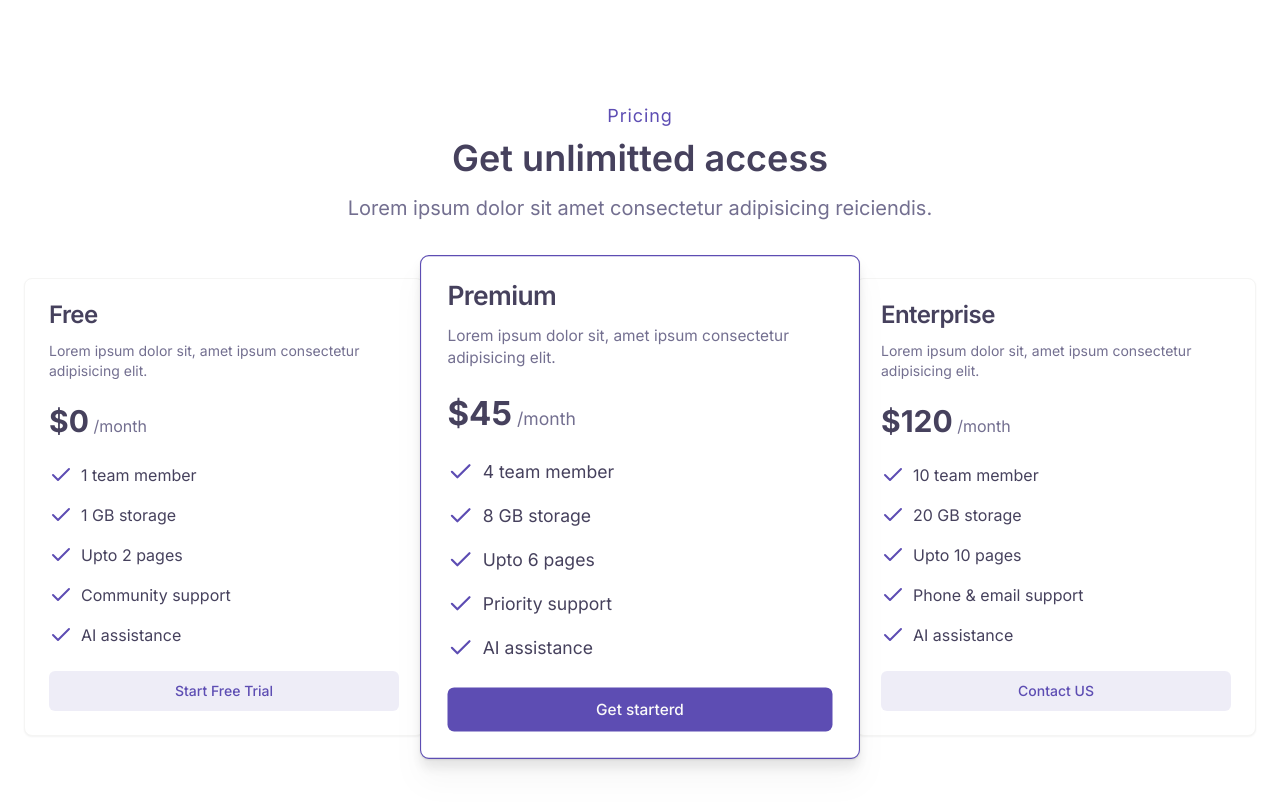
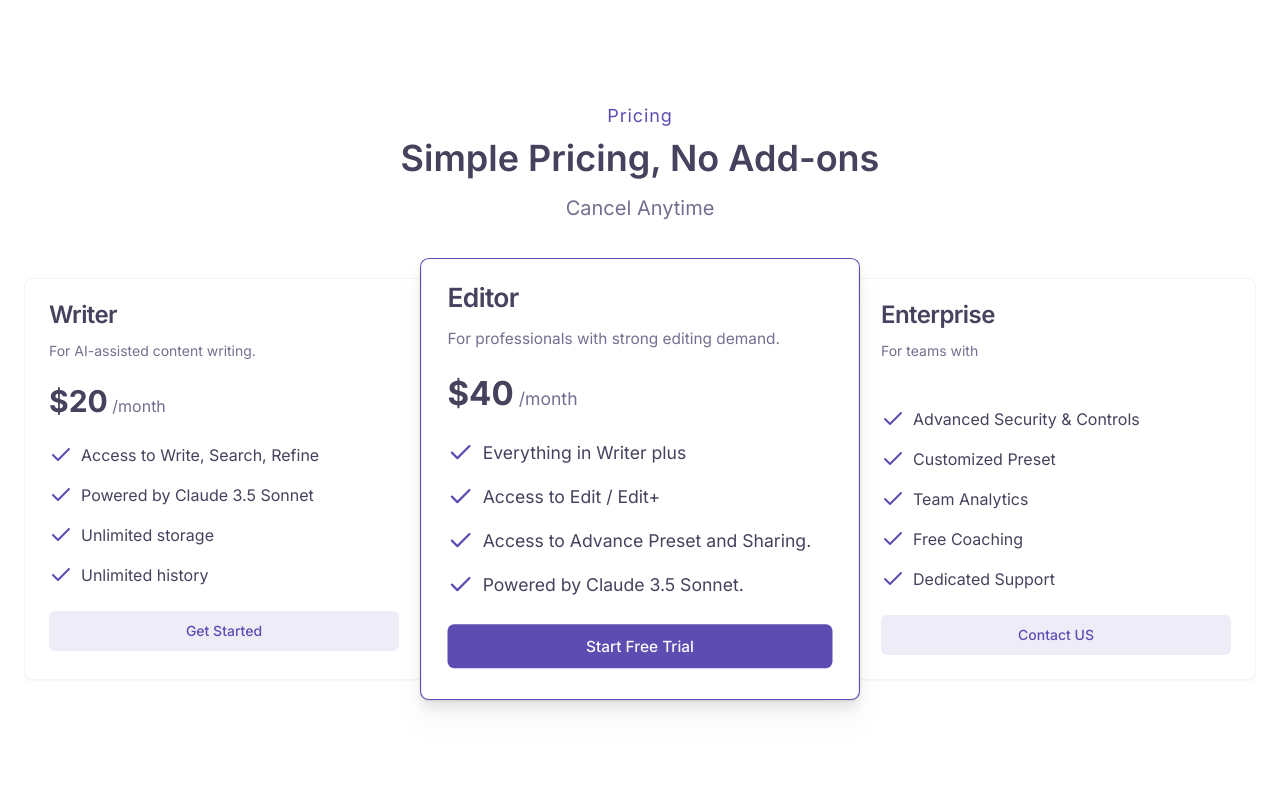
Before and after one commit to nobruf/shadcn-landing-page, a Next.js app: page / in a window 1280 px wide. Shown: the part 1980-2788 px from the top of the page. Built offline with nearby package versions, Linux system fonts and the light colour scheme.

Commit message:
Update the copy for Pricing.

```diff
--- a/components/layout/navbar.tsx
+++ b/components/layout/navbar.tsx
@@ -128,9 +128,9 @@ export const Navbar = () => {
             </div>
 
             <SheetFooter className="flex-col sm:flex-col justify-start items-start">
-              <Separator className="mb-2" />
+              {/* <Separator className="mb-2" /> */}
 
-              <ToggleTheme />
+              {/* <ToggleTheme /> */}
             </SheetFooter>
           </SheetContent>
         </Sheet>
--- a/components/layout/sections/pricing.tsx
+++ b/components/layout/sections/pricing.tsx
@@ -27,51 +27,46 @@ interface PlanProps {
 
 const plans: PlanProps[] = [
   {
-    title: "Free",
+    title: "Writer",
     popular: 0,
-    price: 0,
-    description:
-      "Lorem ipsum dolor sit, amet ipsum consectetur adipisicing elit.",
+    price: 20,
+    description: "For AI-assisted content writing.",
+    buttonText: "Get Started",
+    buttonLink: "http://beta.grimo.ai",
+    benefitList: [
+      "Access to Write, Search, Refine",
+      "Powered by Claude 3.5 Sonnet",
+      "Unlimited storage",
+      "Unlimited history",
+    ],
+  },
+  {
+    title: "Editor",
+    popular: 1,
+    price: 40,
+    description: "For professionals with strong editing demand.",
     buttonText: "Start Free Trial",
     buttonLink: "http://beta.grimo.ai",
     benefitList: [
-      "1 team member",
-      "1 GB storage",
-      "Upto 2 pages",
-      "Community support",
-      "AI assistance",
-    ],
-  },
-  {
-    title: "Premium",
-    popular: 1,
-    price: 45,
-    description:
-      "Lorem ipsum dolor sit, amet ipsum consectetur adipisicing elit.",
-    buttonText: "Get starterd",
-    buttonLink: "http://beta.grimo.ai",
-    benefitList: [
-      "4 team member",
-      "8 GB storage",
-      "Upto 6 pages",
-      "Priority support",
-      "AI assistance",
+      "Everything in Writer plus",
+      "Access to Edit / Edit+",
+      "Access to Advance Preset and Sharing.",
+      "Powered by Claude 3.5 Sonnet.",
     ],
   },
   {
     title: "Enterprise",
     popular: 0,
-    price: 120,
-    description:
-      "Lorem ipsum dolor sit, amet ipsum consectetur adipisicing elit.",
+    price: -1,
+    description: "For teams with",
     buttonText: "Contact US",
     buttonLink: "mailto:dev@grimo.ai",
     benefitList: [
-      "10 team member",
-      "20 GB storage",
-      "Upto 10 pages",
-      "Phone & email support",
-      "AI assistance",
+      "Advanced Security & Controls",
+      "Customized Preset",
+      "Team Analytics",
+      "Free Coaching",
+      "Dedicated Support",
     ],
   },
 ];
@@ -84,11 +79,11 @@ export const PricingSection = () => {
       </h2>
 
       <h2 className="text-3xl md:text-4xl text-center font-semibold mb-4">
-        Get unlimitted access
+        Simple Pricing, No Add-ons
       </h2>
 
       <h3 className="md:w-1/2 mx-auto text-xl text-center text-muted-foreground pb-14">
-        Lorem ipsum dolor sit amet consectetur adipisicing reiciendis.
+        Cancel Anytime
       </h3>
 
       <div className="grid md:grid-cols-2 lg:grid-cols-3 gap-8 lg:gap-4">
@@ -118,8 +113,12 @@ export const PricingSection = () => {
                 </CardDescription>
 
                 <div>
-                  <span className="text-3xl font-bold">${price}</span>
-                  <span className="text-muted-foreground"> /month</span>
+                  {price > -1 && (
+                    <>
+                      <span className="text-3xl font-bold">${price}</span>
+                      <span className="text-muted-foreground"> /month</span>
+                    </>
+                  )}
                 </div>
               </CardHeader>
 
```
